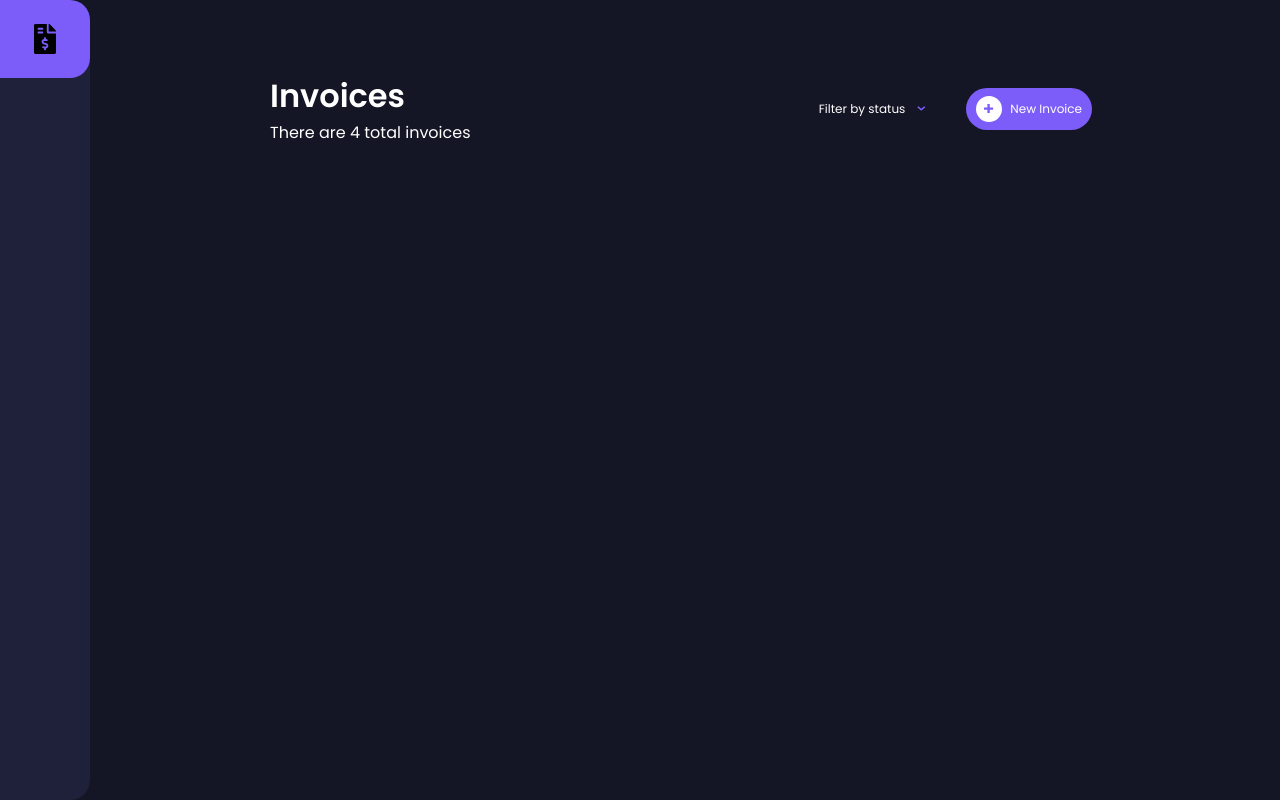
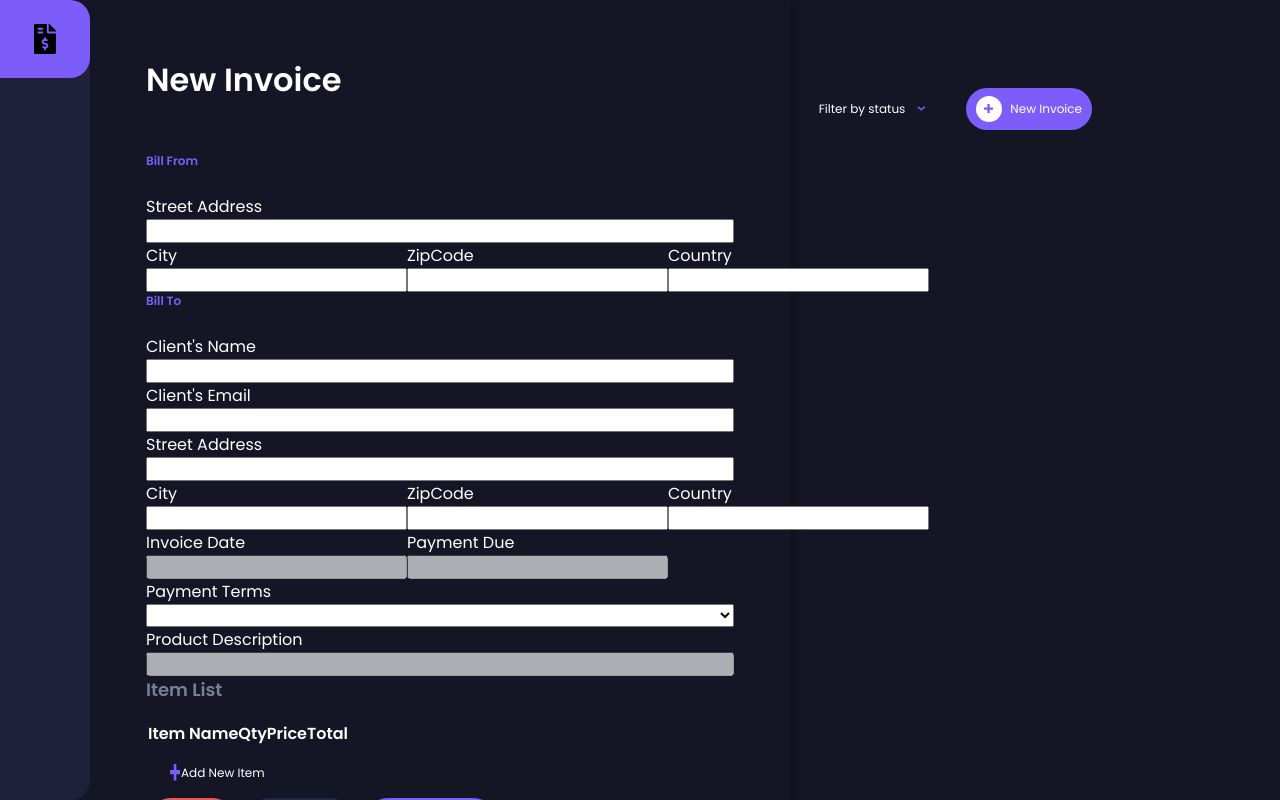
Before and after one commit to Tusharbalar/vue-invoice, a Vue app: page / in a window 1280 px wide. Built offline with nearby package versions, Linux system fonts and the light colour scheme.

Commit message:
Setup for create new invoice

```diff
--- a/src/App.vue
+++ b/src/App.vue
@@ -3,6 +3,7 @@
     <div v-if="!mobile" class="app flex flex-column">
       <Navigation />
       <div class="app-content flex flex-column">
+        <InvoiceModal />
         <router-view />
       </div>
     </div>
@@ -15,6 +16,7 @@
 
 <script>
 import Navigation from './components/Navigation.vue';
+import InvoiceModal from './components/InvoiceModal.vue';
 export default {
   data() {
     return {
@@ -22,7 +24,8 @@
     }
   },
   components: {
-    Navigation
+    Navigation,
+    InvoiceModal
   },
   created() {
     this.checkScreen();
--- /dev/null
+++ b/src/components/InvoiceModal.vue
@@ -0,0 +1,199 @@
+<template>
+  <div @click="checkClick" ref="invoiceWrap" class="invoice-wrap flex-column">
+    <form @submit.prevent="submitForm" action="" class="invoice-content">
+      <h1>New Invoice</h1>
+
+      <!-- Bill From -->
+      <div class="bill-from flex flex-column">
+        <h4>Bill From</h4>
+        <div class="input flex flex-column">
+          <label for="billerStreetAddress">Street Address</label>
+          <input type="text" id="billerStreetAddress" v-model="billerStreetAddress" required />
+        </div>
+        <div class="location-details flex">
+          <div class="input flex flex-column">
+            <label for="billerCity">City</label>
+            <input type="text" id="billerCity" v-model="billerCity" required />
+          </div>
+          <div class="input flex flex-column">
+            <label for="billerZipCode">ZipCode</label>
+            <input type="text" id="billerZipCode" v-model="billerZipCode" required />
+          </div>
+          <div class="input flex flex-column">
+            <label for="billerCountry">Country</label>
+            <input type="text" id="billerCountry" v-model="billerCountry" required />
+          </div>
+        </div>
+      </div>
+
+      <!-- Bill To -->
+      <div class="bill-to flex flex-column">
+        <h4>Bill To</h4>
+        <div class="input flex flex-column">
+          <label for="clientName">Client's Name</label>
+          <input type="text" id="clientName" v-model="clientName" required />
+        </div>
+        <div class="input flex flex-column">
+          <label for="clientEmail">Client's Email</label>
+          <input type="text" id="clientEmail" v-model="clientEmail" required />
+        </div>
+        <div class="input flex flex-column">
+          <label for="clientStreetAddress">Street Address</label>
+          <input type="text" id="clientStreetAddress" v-model="clientStreetAddress" required />
+        </div>
+        <div class="location-details flex">
+          <div class="input flex flex-column">
+            <label for="clientCity">City</label>
+            <input type="text" id="clientCity" v-model="clientCity" required />
+          </div>
+          <div class="input flex flex-column">
+            <label for="clientZipCode">ZipCode</label>
+            <input type="text" id="clientZipCode" v-model="clientZipCode" required />
+          </div>
+          <div class="input flex flex-column">
+            <label for="clientCountry">Country</label>
+            <input type="text" id="clientCountry" v-model="clientCountry" required />
+          </div>
+        </div>
+      </div>
+
+      <!-- Invoice Work Details -->
+      <div class="invoice-work flex flex-column">
+        <div class="payment flex">
+           <div class="input flex flex-column">
+            <label for="invoiceDate">Invoice Date</label>
+            <input type="text" id="invoiceDate" v-model="invoiceDate" disabled />
+          </div>
+           <div class="input flex flex-column">
+            <label for="paymentDueDate">Payment Due</label>
+            <input type="text" id="paymentDueDate" v-model="paymentDueDate" disabled />
+          </div>
+        </div>
+        <div class="input flex flex-column">
+          <label for="paymentTerms">Payment Terms</label>
+          <select id="paymentTerms" v-model="paymentTerms" requried>
+            <option value="30">Next 30 days</option>
+            <option value="60">Next 60 days</option>
+          </select>
+        </div>
+        <div class="input flex flex-column">
+          <label for="productDescription">Product Description</label>
+          <input type="text" id="productDescription" v-model="productDescription" disabled />
+        </div>
+        <div class="work-items">
+          <h3>Item List</h3>
+          <table class="item-list">
+            <tr class="table-heading flex">
+              <th class="item-name">Item Name</th>
+              <th class="qty-">Qty</th>
+              <th class="price">Price</th>
+              <th class="total">Total</th>
+            </tr>
+            <tr class="table-items flex" v-for="(item, index) in invoiceItemList" :key="index">
+              <td class="item-name">
+                <input type="text" v-model="item.itemName">
+              </td>
+              <td class="qty-">
+                <input type="text" v-model="item.qty">
+              </td>
+              <td class="price">
+                <input type="text" v-model="item.price">
+              </td>
+              <td class="total flex">
+                ${{ (item.total = item.qty * item.price) }}
+              </td>
+              <img @click="deleteInvoiceItem(item.id)" src="@/assets/icon-delete.svg" alt="" />
+            </tr>
+          </table>
+          <div @click="addNewInvoiceItem" class="flex button">
+            <img src="@/assets/icon-plus.svg" alt="" />
+            Add New Item
+          </div>
+        </div>
+      </div>
+
+      <!-- Save/Exit -->
+      <div class="save flex">
+        <div class="left">
+          <button @click="closeInvoice" class="red">Cancel</button>
+        </div>
+        <div class="right flex">
+          <button @click="saveDraft" class="dark-purple">Save Draft</button>
+          <button @click="publishInvoice" class="purple">Create Invoice</button>
+        </div>
+      </div>
+    </form>
+  </div>
+</template>
+
+<script>
+export default {
+  name: 'invoiceModal',
+  data() {
+    return {
+      billerStreetAddress: null,
+      billerCity: null,
+      billerZipCode: null,
+      billerCountry: null,
+      clientName: null,
+      clientEmail: null,
+      clientStreetAddress: null,
+      clientCity: null,
+      clientZipCode: null,
+      clientCountry: null,
+      invoiceDateUnix: null,
+      invoiceDate: null,
+      paymentTerms: null,
+      paymentDueDateUnix: null,
+      paymentDueDate: null,
+      productDescription: null,
+      invoicePending: null,
+      invoiceDraft: null,
+      invoiceItemList: [],
+      invoiceTotal: 0,
+    }
+  }
+}
+</script>
+
+<style lang="scss" scoped>
+  .invoice-wrap {
+    position: fixed;
+    top: 0;
+    left: 0;
+    background-color: transparent;
+    width: 100%;
+    height: 100vh;
+    overflow: scroll;
+    @media(min-width: 900px) {
+      left: 90px;
+    }
+
+    .invoice-content {
+      position: relative;
+      padding: 56px;
+      max-width: 700px;
+      width: 100%;
+      background-color: #141625;
+      color: #fff;
+      box-shadow: 10px 4px 6px -1px rgba(0, 0, 0, 0.2), 0 2px 4px -1px rgba(0, 0, 0, 0.06);
+
+      h1 {
+        margin-bottom: 48px;
+        color: #fff;
+      }
+
+      h3 {
+        margin-bottom: 16px;
+        font-size: 18px;
+        color: #777f98;
+      }
+
+      h4 {
+        color: #7c5dfa;
+        font-size: 12px;
+        margin-bottom: 24px;
+      }
+    }
+  }
+</style>
```
